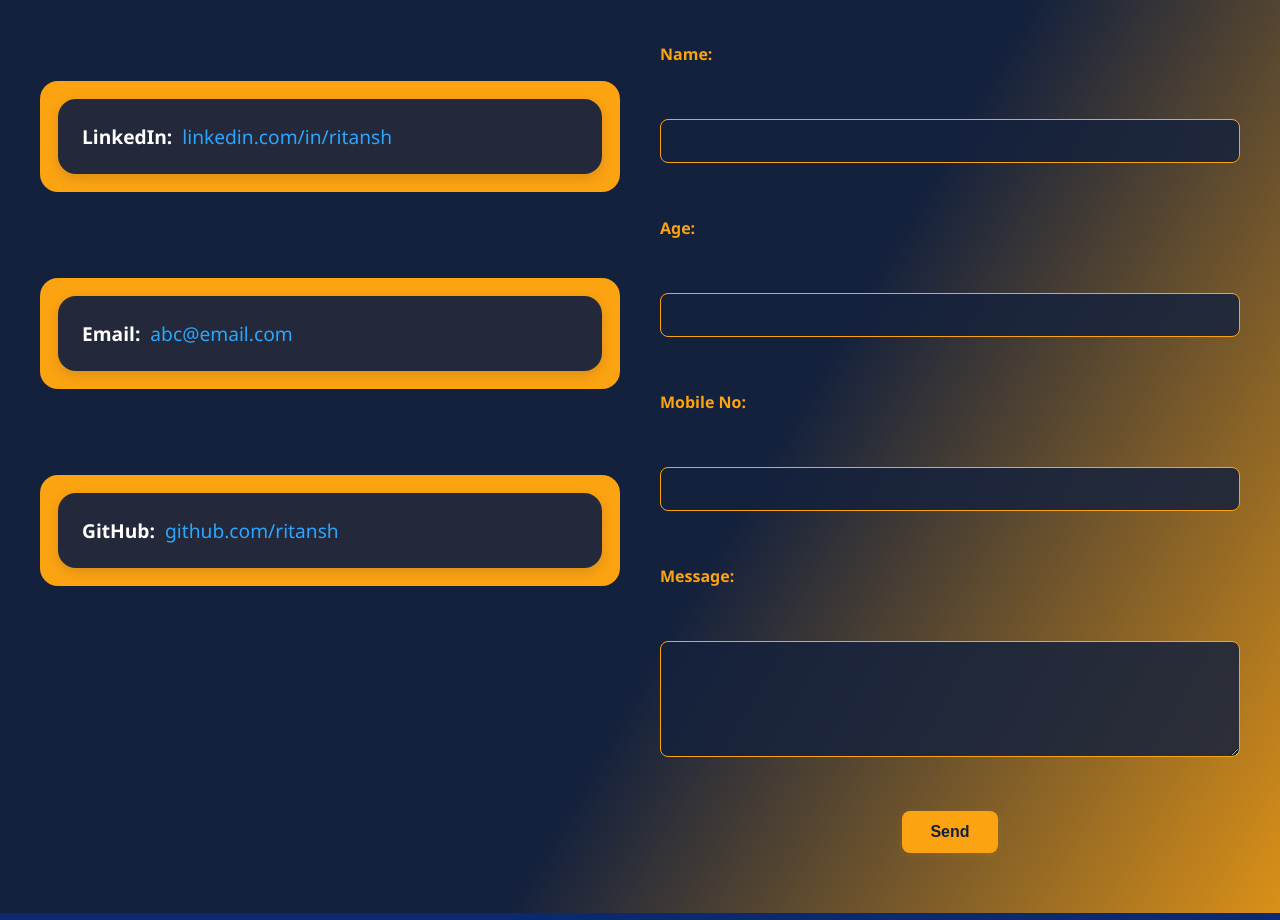
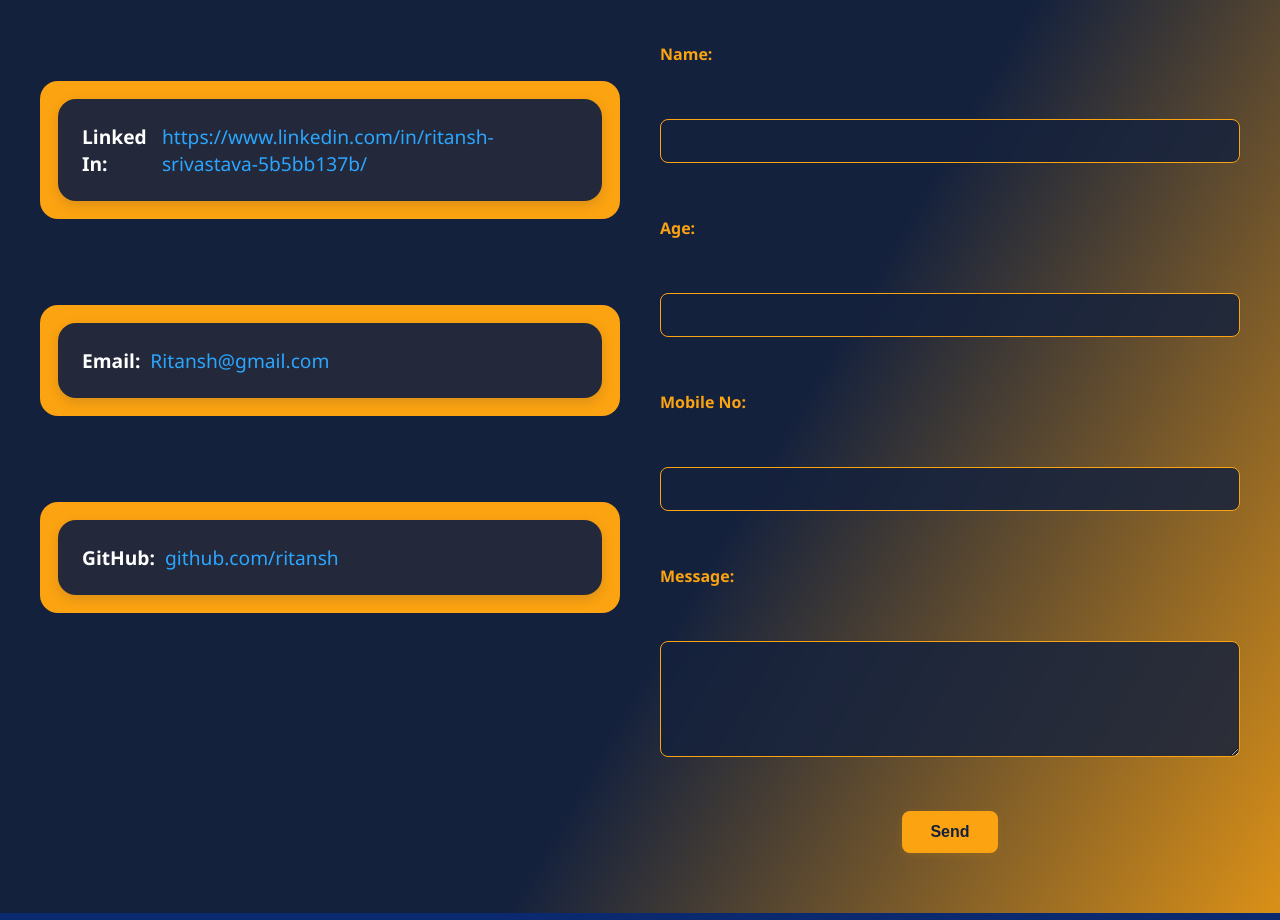
Before and after one commit to LeDEND09/Portfolio-Website, a plain HTML site: page index.html in a window 1280 px wide. Shown: the part 1860-2780 px from the top of the page. Drawn offline with Linux system fonts and the light colour scheme.

Commit message:
UpdateLMindex.html

```diff
--- a/index.html
+++ b/index.html
@@ -109,13 +109,13 @@
 
                <div class=" bio">
                 <p><strong>LinkedIn:</strong> <a href="https://www.linkedin.com/in/ritansh"
-                        target="_blank">linkedin.com/in/ritansh</a></p>
+                        target="_blank">https://www.linkedin.com/in/ritansh-srivastava-5b5bb137b/</a></p>
                </div>
 
 
                <div class=" bio">
 
-                        <p><strong>Email:</strong> <a href="mailto:abc@email.com">abc@email.com</a></p>
+                        <p><strong>Email:</strong> <a href="mailto:ritanshsrivastava2580@gmail.com">Ritansh@gmail.com</a></p>
                </div>
 
 
@@ -153,7 +153,7 @@
 
 
 
-      <a href="https://www.linkedin.com/in/ritansh" target="_blank"><i class="fab fa-linkedin">linkedIn</i></a>
+      <a href="https://www.linkedin.com/in/ritansh-srivastava-5b5bb137b/" target="_blank"><i class="fab fa-linkedin">linkedIn</i></a>
 
 
 
@@ -165,7 +165,7 @@
 
 
 
-      <a href="mailto:abc@email.com"><i class="fas fa-envelope"></i><i>Email</i></a>
+      <a href="mailto:ritanshsrivastava2580@gmail.com"><i class="fas fa-envelope"></i><i>Email</i></a>
     </div>
     <a href="#home" style="display:block; margin-top:10px; color:#fca311; text-decoration:none;">Back to Top ↑</a>
   </div>
```
